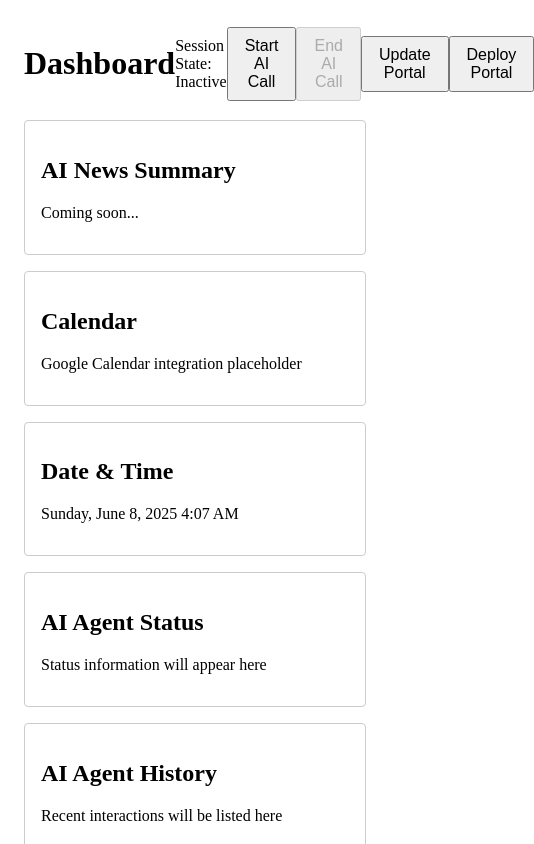
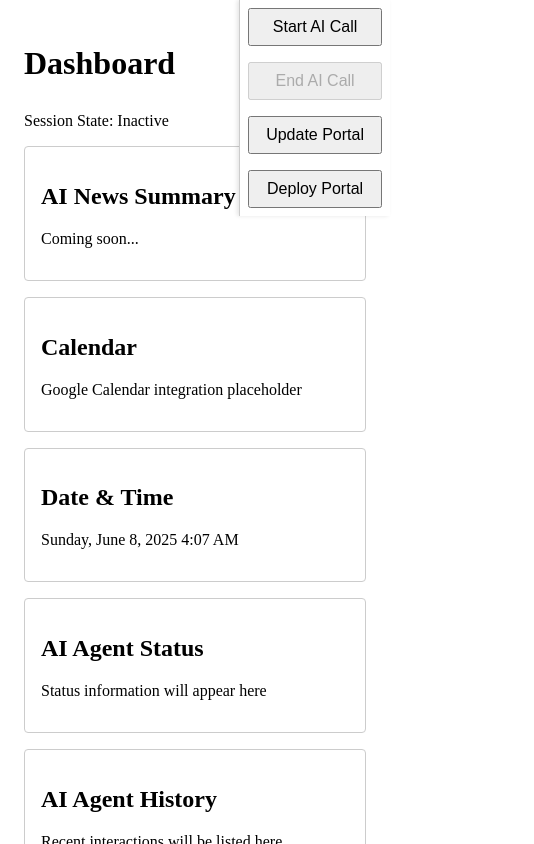
Before and after one commit to cruzjc/RaspberryZero2_Portal, an Angular app in the folder RaspberryZero2_Portal/: page / in a window 390 px wide. Shown: the top 844 px of the page, 534 px wide, since content can reach past the window. Built offline with nearby package versions, Linux system fonts and the light colour scheme.

Commit message:
feat(ui): add sidebar layout for call controls

```diff
--- a/RaspberryZero2_Portal/src/app/app.component.css
+++ b/RaspberryZero2_Portal/src/app/app.component.css
@@ -8,7 +8,18 @@
 header {
   display: flex;
   justify-content: space-between;
-  align-items: center;
+  align-items: flex-start;
+}
+
+.header-info {
+  display: flex;
+  flex-direction: column;
+  gap: 0.5rem;
+}
+
+.call-sidebar {
+  display: flex;
+  gap: 0.5rem;
 }
 
 .widgets {
@@ -27,3 +38,26 @@ header {
   font-size: 1rem;
   padding: 0.5rem 1rem;
 }
+
+@media (max-width: 600px) {
+  .call-sidebar {
+    flex-direction: column;
+    position: fixed;
+    top: 0;
+    right: 0;
+    background: #fff;
+    padding: 0.5rem;
+    border-left: 1px solid #ccc;
+    box-shadow: -2px 0 4px rgba(0, 0, 0, 0.1);
+    z-index: 1000;
+  }
+
+  .call-sidebar .call-button {
+    width: 100%;
+    margin-bottom: 0.5rem;
+  }
+
+  .call-sidebar .call-button:last-child {
+    margin-bottom: 0;
+  }
+}
--- a/RaspberryZero2_Portal/src/app/app.component.html
+++ b/RaspberryZero2_Portal/src/app/app.component.html
@@ -1,9 +1,16 @@
 <div class="dashboard">
   <header>
+    <div class="header-info">
       <h1>Dashboard</h1>
       <div>Session State: {{ sessionActive ? "Active" : "Inactive" }}</div>
       <div *ngIf="sessionActive">Session ID: {{ sessionId }}</div>
 
+      <div *ngIf="transcript.length">
+        <h3>Transcript</h3>
+        <pre>{{ transcript.join("\n") }}</pre>
+      </div>
+    </div>
+    <aside class="call-sidebar">
       <button
         class="call-button"
         (click)="startCall()"
@@ -28,11 +35,7 @@
       >
         Deploy Portal
       </button>
-
-    <div *ngIf="transcript.length">
-      <h3>Transcript</h3>
-      <pre>{{ transcript.join("\n") }}</pre>
-    </div>
+    </aside>
   </header>
   <main class="widgets">
     <section class="widget news">
```
Lines whose indentation alone changed are shown as unchanged.
